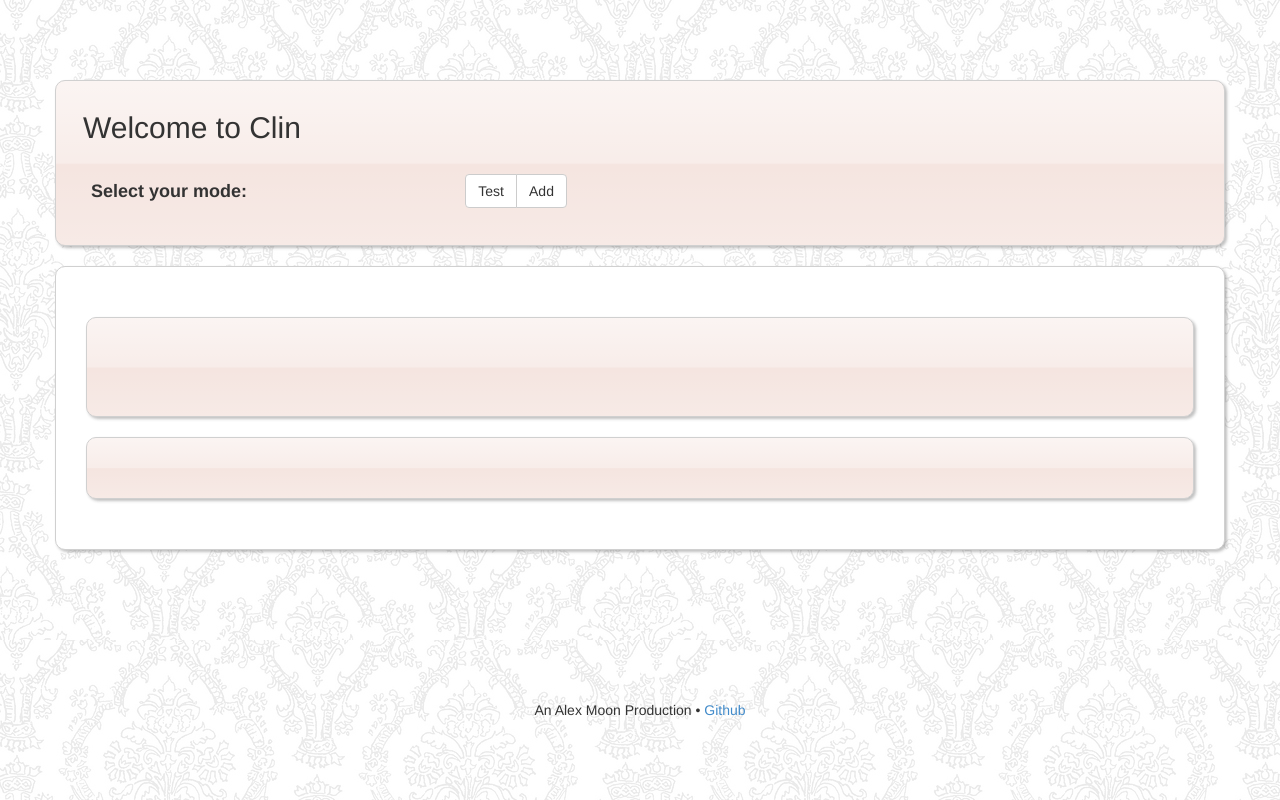
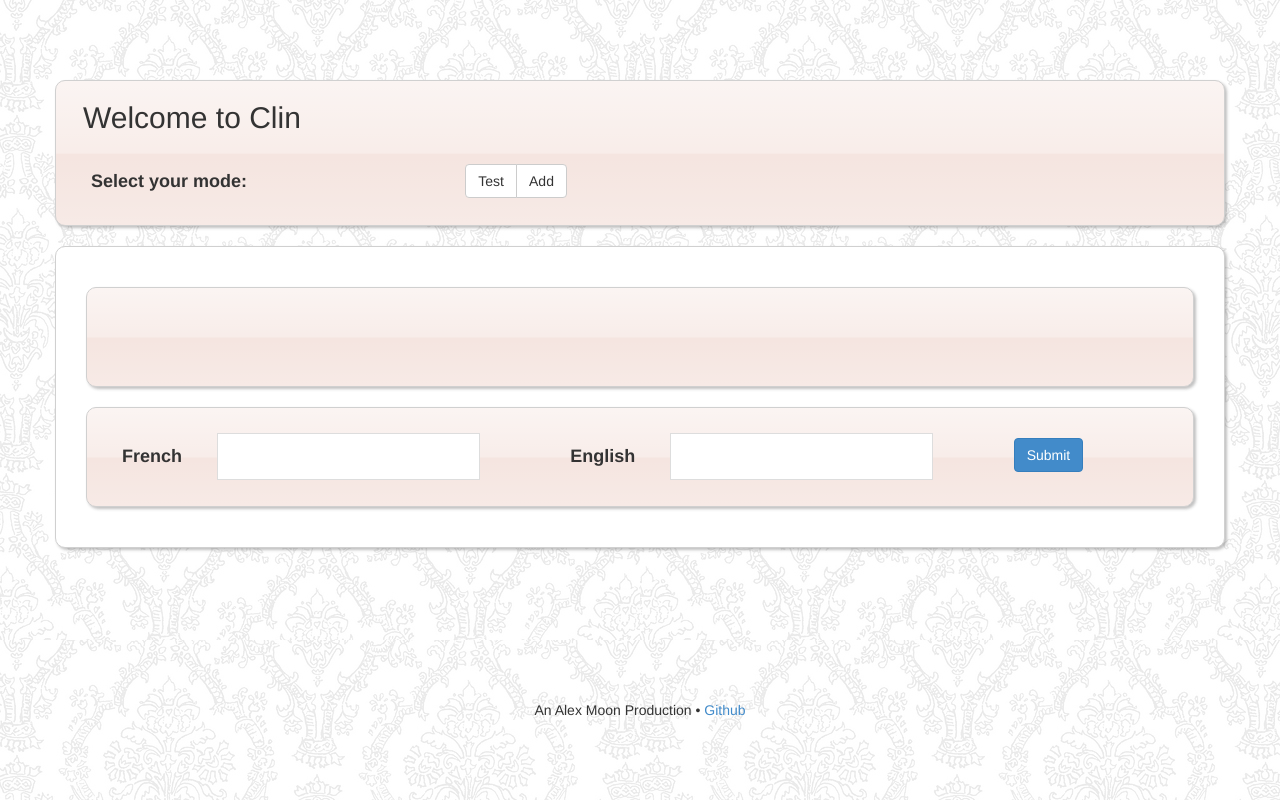
Before and after one commit to alex-moon/clin, a Django app: page / in a window 1280 px wide. Run offline with Django 3.2, Linux system fonts and the light colour scheme; data that the repository does not hold is empty; some libraries are stand-ins or nearby versions.

Commit message:
Add Card - looks to be working but CSS animations only run once?

```diff
--- a/www/static/css/clin.css
+++ b/www/static/css/clin.css
@@ -15,6 +15,11 @@ input[type=text] {
     background: #fff;
     color: #999;
     padding: 10px;
+    margin-left: 30px;
+}
+
+button[type=submit] {
+    margin-top: 10px;
 }
 
 label {
@@ -48,7 +53,7 @@ label {
     background-color: #fff;
     border: solid 1px #d0d0d0;
     margin: 20px 0;
-    padding: 30px;
+    padding: 20px 30px;
 
     overflow: hidden;
 }
@@ -56,6 +61,17 @@ label {
 #test-view {
     height: 100px;
     overflow: hidden;
+}
+
+.test-view-question {
+    text-align: center;
+}
+
+#add-view {
+    //display: none;
+    height: 100px;
+    overflow: hidden;
+    //padding-top: 20px;
 }
 
 footer {
@@ -79,49 +95,96 @@ footer {
     background-image: linear-gradient(top, rgba(255, 255, 255, 0.6) 0%, rgba(255, 255, 255, 0.3) 50%, rgba(255, 255, 255, 0.0) 51%, rgba(255, 255, 255, 0.2) 100%); /* W3C */
 }
 
-.fade-out {
-  animation: fadeOutFrames linear 0.3s;
-  -webkit-animation: fadeOutFrames linear 0.3s;
-  -moz-animation: fadeOutFrames linear 0.3s;
-  -o-animation: fadeOutFrames linear 0.3s;
+.fade-out-up {
+  animation: fadeOutUpFrames linear 0.3s;
+  -webkit-animation: fadeOutUpFrames linear 0.3s;
+  -moz-animation: fadeOutUpFrames linear 0.3s;
+  -o-animation: fadeOutUpFrames linear 0.3s;
   opacity: 0;
 }
-@keyframes fadeOutFrames{
+@keyframes fadeOutUpFrames{
   0% { opacity:1; transform: translate(0px,0px); }
   100% { opacity:0; transform: translate(0px,-100px); }
 }
-@-moz-keyframes fadeOutFrames{
+@-moz-keyframes fadeOutUpFrames{
   0% { opacity:1; -moz-transform: translate(0px,0px); }
   100% { opacity:0; -moz-transform: translate(0px,-100px); }
 }
-@-webkit-keyframes fadeOutFrames {
+@-webkit-keyframes fadeOutUpFrames {
   0% { opacity:1; -webkit-transform: translate(0px,0px); }
   100% { opacity:0; -webkit-transform: translate(0px,-100px); }
 }
-@-o-keyframes fadeOutFrames {
+@-o-keyframes fadeOutUpFrames {
   0% { opacity:1; -o-transform: translate(0px,0px); }
   100% { opacity:0; -o-transform: translate(0px,-100px); }
 }
 
-.fade-in {
-  animation: fadeInFrames linear 0.3s;
-  -webkit-animation: fadeInFrames linear 0.3s;
-  -moz-animation: fadeInFrames linear 0.3s;
-  -o-animation: fadeInFrames linear 0.3s;
+.fade-in-up {
+  animation: fadeInUpFrames linear 0.3s;
+  -webkit-animation: fadeInUpFrames linear 0.3s;
+  -moz-animation: fadeInUpFrames linear 0.3s;
+  -o-animation: fadeInUpFrames linear 0.3s;
 }
-@keyframes fadeInFrames{
+@keyframes fadeInUpFrames{
   0% { opacity:0; transform: translate(0px,100px); }
   100% { opacity:1; transform: translate(0px,0px); }
 }
-@-moz-keyframes fadeInFrames{
+@-moz-keyframes fadeInUpFrames{
   0% { opacity:0; -moz-transform: translate(0px,100px); }
   100% { opacity:1; -moz-transform: translate(0px,0px); }
 }
-@-webkit-keyframes fadeInFrames {
+@-webkit-keyframes fadeInUpFrames {
   0% { opacity:0; -webkit-transform: translate(0px,100px); }
   100% { opacity:1; -webkit-transform: translate(0px,0px); }
 }
-@-o-keyframes fadeInFrames {
+@-o-keyframes fadeInUpFrames {
   0% { opacity:0; -o-transform: translate(0px,100px); }
   100% { opacity:1; -o-transform: translate(0px,0px); }
 }
+
+.fade-out-down {
+  animation: fadeOutDownFrames linear 0.3s;
+  -webkit-animation: fadeOutDownFrames linear 0.3s;
+  -moz-animation: fadeOutDownFrames linear 0.3s;
+  -o-animation: fadeOutDownFrames linear 0.3s;
+  opacity: 0;
+}
+@keyframes fadeOutDownFrames{
+  0% { opacity:1; transform: translate(0px,0px); }
+  100% { opacity:0; transform: translate(0px,100px); }
+}
+@-moz-keyframes fadeOutDownFrames{
+  0% { opacity:1; -moz-transform: translate(0px,0px); }
+  100% { opacity:0; -moz-transform: translate(0px,100px); }
+}
+@-webkit-keyframes fadeOutDownFrames {
+  0% { opacity:1; -webkit-transform: translate(0px,0px); }
+  100% { opacity:0; -webkit-transform: translate(0px,100px); }
+}
+@-o-keyframes fadeOutDownFrames {
+  0% { opacity:1; -o-transform: translate(0px,0px); }
+  100% { opacity:0; -o-transform: translate(0px,100px); }
+}
+
+.fade-in-down {
+  animation: fadeInDownFrames linear 0.3s;
+  -webkit-animation: fadeInDownFrames linear 0.3s;
+  -moz-animation: fadeInDownFrames linear 0.3s;
+  -o-animation: fadeInDownFrames linear 0.3s;
+}
+@keyframes fadeInDownFrames{
+  0% { opacity:0; transform: translate(0px,-100px); }
+  100% { opacity:1; transform: translate(0px,0px); }
+}
+@-moz-keyframes fadeInDownFrames{
+  0% { opacity:0; -moz-transform: translate(0px,-100px); }
+  100% { opacity:1; -moz-transform: translate(0px,0px); }
+}
+@-webkit-keyframes fadeInDownFrames {
+  0% { opacity:0; -webkit-transform: translate(0px,-100px); }
+  100% { opacity:1; -webkit-transform: translate(0px,0px); }
+}
+@-o-keyframes fadeInDownFrames {
+  0% { opacity:0; -o-transform: translate(0px,-100px); }
+  100% { opacity:1; -o-transform: translate(0px,0px); }
+}
--- a/www/static/js/clin.js
+++ b/www/static/js/clin.js
@@ -50,16 +50,16 @@ function Clin() {
             backend.answer_card(data['pk'], data['answer']);
         }
 
-        function add_cards_to_list(data) {
+        function add_card(data) {
+            backend.add_card(data['french'], data['english']);
+        }
+
+        function incoming_cards(data) {
             cards = cards.concat(data['cards']);
         }
 
-        function add_card(pk, question, answer) {
-            cards.push({
-                'pk': pk,
-                'question': question,
-                'answer': answer
-            });
+        function incoming_card(data) {
+            incoming_cards({'cards': [data['card']]});
         }
 
         function next_card() {
@@ -71,7 +71,8 @@ function Clin() {
         }
 
         // set up listeners
-        observer.on('incoming_cards', add_cards_to_list);
+        observer.on('incoming_cards', incoming_cards);
+        observer.on('card_added', incoming_card);
 
         // and here we go!
         function start() {
@@ -81,17 +82,17 @@ function Clin() {
         return {
             'start': start,
             'answer_card': answer_card,
+            'add_card': add_card,
             'next_card': next_card,
-            'add_card': add_card,
             'backend': backend,
         }
     }
     controller = new Controller();
 
-    // handy function for views to use -
-    // converts an array from $(form_selector).serializeArray()
-    // to a dict we can JSONify ... :)
-    function form_to_obj(form_array) {
+    // handy functions for views to use
+    function form_to_obj(form) {
+        // gets form vals in an object we can JSONify ... :)
+        form_array = $(form).serializeArray();
         return _(form_array).reduce(function(acc, field) {
             acc[field.name] = field.value;
             return acc;
@@ -101,17 +102,6 @@ function Clin() {
     function TestView () {
         var el = '#test-view';
         var template = _.template($('#test-view-template').text());
-
-        function answer_card(e) {
-            e.preventDefault();
-            form_data = $(el).find('form').serializeArray();
-            data = form_to_obj(form_data);
-            controller.answer_card(data);  // @todo Demeter - should be a method on controller
-        }
-
-        function bind_listeners(data) {
-            $(el).find('form').on('submit', answer_card);
-        }
 
         function first_card(data) {
             var next_card = data['cards'][0];
@@ -124,25 +114,76 @@ function Clin() {
             var next_card = controller.next_card();
             var next_card_el = template({'card': next_card});
             var $old_card = $(el).find('.row')
-            $old_card.removeClass('fade-in').addClass('fade-out');
+            $old_card.removeClass('fade-in-up').addClass('fade-out-up');
             $(el).append(next_card_el);
             bind_listeners();
             _.delay(function(){ $old_card.remove(); }, 300);
+        }
+
+        function answer_card(e) {
+            e.preventDefault();
+            var form = $(el).find('form');
+            form.find('button[type=submit]').button('loading');
+            data = form_to_obj(form);
+            controller.answer_card(data);
+        }
+
+        function bind_listeners(data) {
+            $(el).find('form').on('submit', answer_card);
         }
 
         observer.on('incoming_cards', first_card);
         observer.on('card_answered', next_card);
 
         return {
+            'next_card': next_card
         }
     };
     test_view = new TestView();
+
+    function AddView () {
+        var el = '#add-view';
+        var template = _.template($('#add-view-template').text());
+
+        function reset_form() {
+            var $old_form = $(el).find('.row');
+            if ($old_form.length) {
+                $old_form.removeClass('fade-in-up').addClass('fade-out-up');
+                _.delay(function(){ $old_form.remove(); }, 300);
+            }
+
+            var new_form_el = template();
+            $(el).append(new_form_el);
+            bind_listeners();
+        }
+
+        function add_card(e) {
+            e.preventDefault();
+            var form = $(el).find('form');
+            form.find('button[type=submit]').button('loading');
+            data = form_to_obj(form);
+            controller.add_card(data);
+        }
+
+        function bind_listeners(data) {
+            $(el).find('form').on('submit', add_card);
+        }
+
+        observer.on('card_added', reset_form);
+
+        reset_form();
+        return {
+            'reset_form': reset_form
+        }
+    };
+    add_view = new AddView();
 
     controller.start();
     return {
         'observer': observer,
         'controller': controller,
-        'test_view': test_view
+        'test_view': test_view,
+        'add_view': add_view
     }
 }
 window.clin = new Clin();
--- a/www/templates/home.html
+++ b/www/templates/home.html
@@ -6,8 +6,8 @@
     <div class="row">
         <div class="col-md-4"><label>Select your mode:</label></div>
         <div class="btn-group col-md-8">
-            <button type="button" class="js-switch-test btn btn-default">Test</button>
-            <button type="button" class="js-switch-add btn btn-default">Add</button>
+            <button data-toggle="button" type="button" class="js-switch-test btn btn-default">Test</button>
+            <button data-toggle="button" type="button" class="js-switch-add btn btn-default">Add</button>
         </div>
     </div>
 </div>
--- a/www/templates/partials/templates.html
+++ b/www/templates/partials/templates.html
@@ -1,31 +1,32 @@
 <script type="text/template" id="test-view-template">
-    <div class="row fade-in" data-card="<%= card.pk %>">
+    <div class="row fade-in-up" data-card="<%= card.pk %>">
         <form>
             <input type="hidden" name="pk" value="<%= card.pk %>" />
-            <div class="col-md-4 test-view-question">
-                <label><%= card.question %></label>
+            <div class="col-md-10 test-view-question">
+                <label><%= card.question %> <input name="answer" type="text" value="" /></label>
             </div>
-            <div class="col-md-4 test-view-answer">
-                <input name="answer" type="text" value="" />
-            </div>
-            <div class="col-md-4 test-view-submit">
-                <button type="submit" class="btn btn-primary">Submit</button>
+            <div class="col-md-2 test-view-submit">
+                <button type="submit" class="btn btn-primary" data-loading-text="Submitting...">Submit</button>
             </div>
         </form>
     </div>
 </script>
 
 <script type="text/template" id="add-view-template">
-    <div class="row">
+    <div class="row fade-in-up">
         <form>
-            <div class="col-md-4 add-view-question">
-                <input name="question" type="text" value="" />
+            <div class="col-md-5 add-view-question">
+                <label>French
+                <input name="french" type="text" value="" />
+                </label>
             </div>
-            <div class="col-md-4 add-view-answer">
-                <input name="answer" type="text" value="" />
+            <div class="col-md-5 add-view-answer">
+                <label>English
+                <input name="english" type="text" value="" />
+                </label>
             </div>
-            <div class="col-md-4 add-view-submit">
-                <button type="submit" class="btn btn-primary">Submit</button>
+            <div class="col-md-2 add-view-submit">
+                <button type="submit" class="btn btn-primary" data-loading-text="Submitting...">Submit</button>
             </div>
         </form>
     </div>
```
